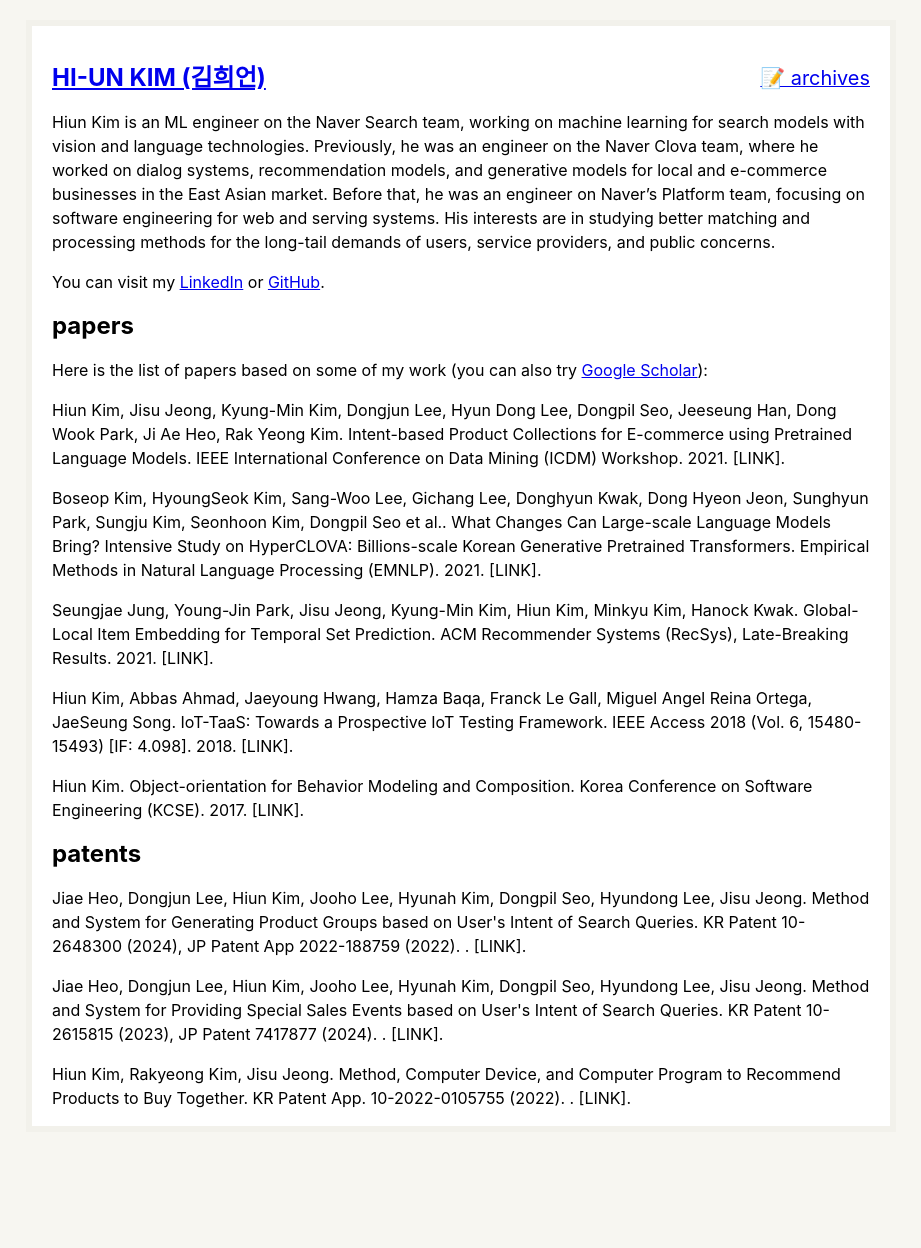
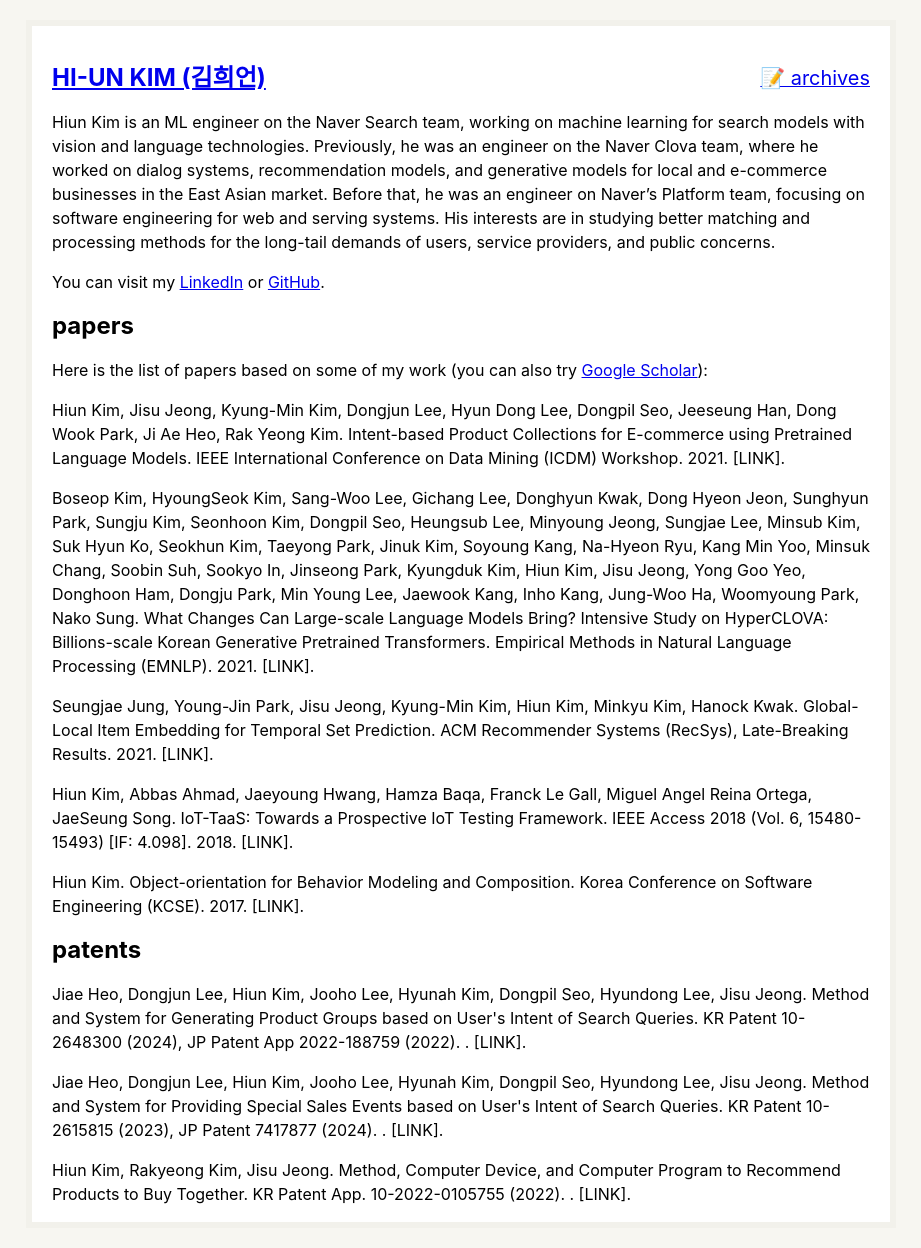
Before and after one commit to hiun/hiun.github.io, a Jekyll site: the page built from index.md, in a window 1280 px wide. Shown: the whole page, without its empty margins (179-1100 px from the left). Built offline with Jekyll 4.4.1, drawn with Linux system fonts in a browser that asks for light colours; before the commit the page ends 1152 px from its top, so only the background shows below that.

Commit message:
Update papers.json

```diff
--- a/_data/papers.json
+++ b/_data/papers.json
@@ -8,7 +8,7 @@
   },
   {
     "subject": "What Changes Can Large-scale Language Models Bring? Intensive Study on HyperCLOVA: Billions-scale Korean Generative Pretrained Transformers",
-    "authors": "Boseop Kim, HyoungSeok Kim, Sang-Woo Lee, Gichang Lee, Donghyun Kwak, Dong Hyeon Jeon, Sunghyun Park, Sungju Kim, Seonhoon Kim, Dongpil Seo et al.",
+    "authors": "Boseop Kim, HyoungSeok Kim, Sang-Woo Lee, Gichang Lee, Donghyun Kwak, Dong Hyeon Jeon, Sunghyun Park, Sungju Kim, Seonhoon Kim, Dongpil Seo, Heungsub Lee, Minyoung Jeong, Sungjae Lee, Minsub Kim, Suk Hyun Ko, Seokhun Kim, Taeyong Park, Jinuk Kim, Soyoung Kang, Na-Hyeon Ryu, Kang Min Yoo, Minsuk Chang, Soobin Suh, Sookyo In, Jinseong Park, Kyungduk Kim, Hiun Kim, Jisu Jeong, Yong Goo Yeo, Donghoon Ham, Dongju Park, Min Young Lee, Jaewook Kang, Inho Kang, Jung-Woo Ha, Woomyoung Park, Nako Sung",
     "venue": "Empirical Methods in Natural Language Processing (EMNLP)",
     "date": "2021",
     "link": "<a href=\"https://arxiv.org/abs/2109.04650\">[PDF]</a>"
```
